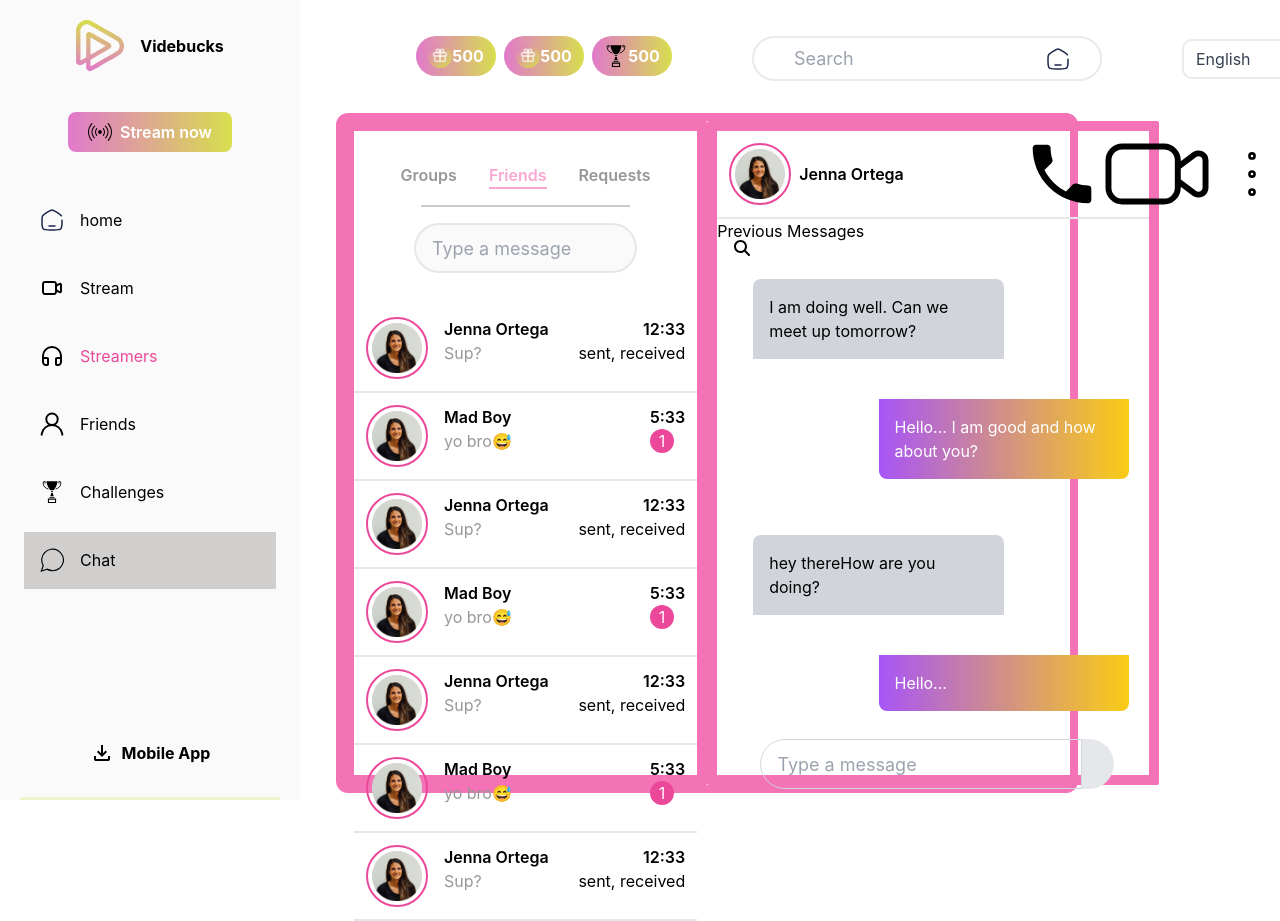
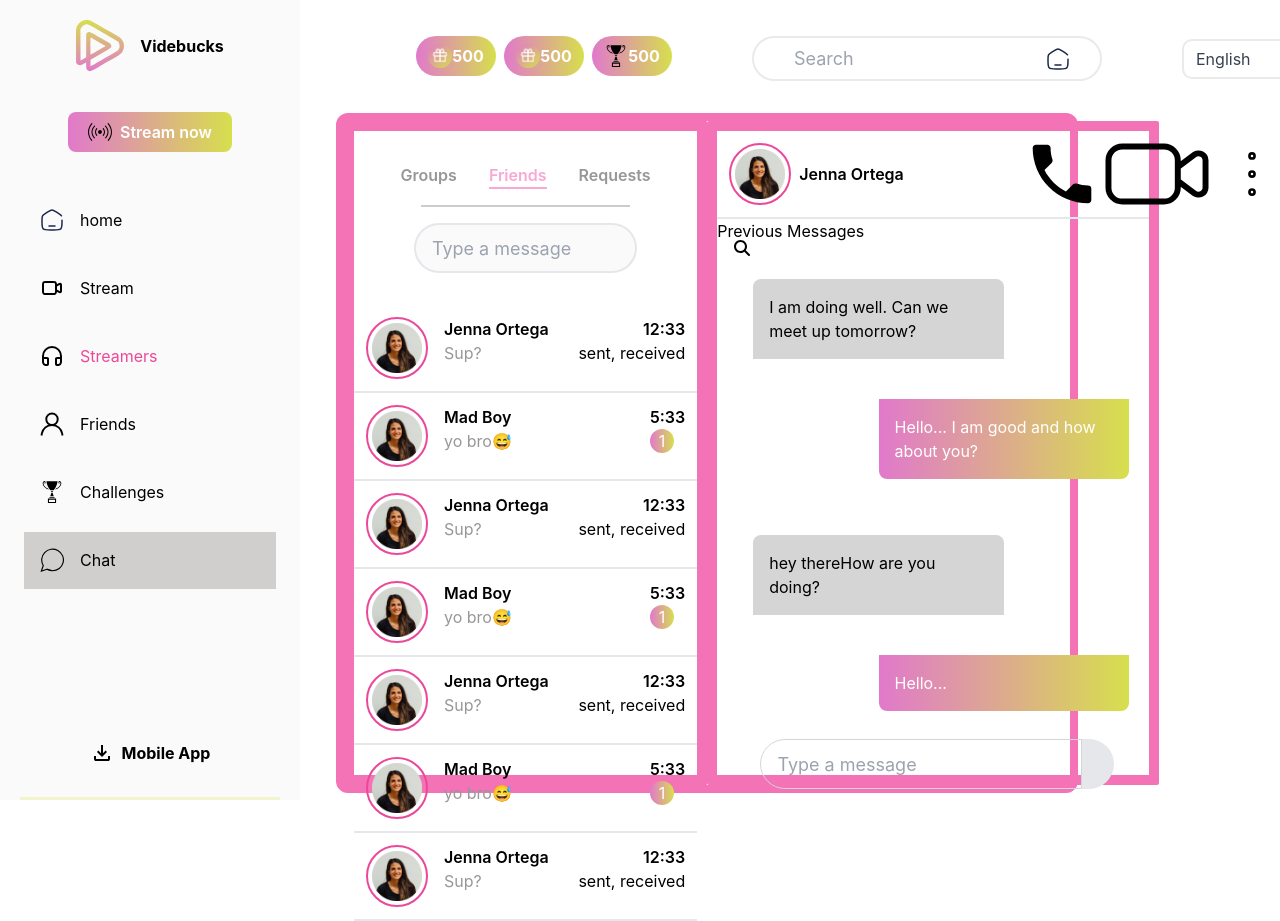
Before and after one commit to Mikepn02/live-streaming-platform, a React (Create React App) app: page /dashboard/chat in a window 1280 px wide. Shown: the top 921 px of the page. Built offline with nearby package versions, Linux system fonts and the light colour scheme.

Commit message:
changed the colors

```diff
--- a/src/components/cards/Messages.js
+++ b/src/components/cards/Messages.js
@@ -1,20 +1,22 @@
-import React from 'react';
+import React, { useState } from 'react';
+import { MessageArray } from '../../constants/index'
 
 const Messages = ({ message, reply }) => {
-  return (
-    <div className="max-w-xl mx-auto my-4 p-5 space-y-10">
-      <div className="flex">
-        <div className="w-2/3 p-4 bg-gray-300 rounded-tl-lg rounded-tr-lg">
-          {message}
+
+
+    return (
+        <div>
+            <div className='max-w-xl mx-auto my-4 space-y-10 p-5'>
+                <div className='flex'>
+                    <div className="w-2/3 p-4  bg-[#D5D5D5] rounded-tl-lg  rounded-tr-lg">{message}</div>
+                </div>
+                <div className='flex justify-end mb-4'>
+                    <div className=" w-2/3 p-4 bg-gradient-to-r from-[#E179CB] via-[#DCAB8D] to-[#D7DF4D] rounded-bl-lg rounded-br-lg text-white">{reply}</div>
+                </div>
+            </div>
+
         </div>
-      </div>
-      <div className="flex justify-end mb-4">
-        <div className="w-2/3 p-4 bg-gradient-to-r from-purple-500 to-yellow-400 rounded-bl-lg rounded-br-lg text-white">
-          {reply}
-        </div>
-      </div>
-    </div>
-  );
+    );
 };
 
 export default Messages;
--- a/src/components/cards/userMessagecard.js
+++ b/src/components/cards/userMessagecard.js
@@ -22,7 +22,7 @@ const UserMessagecard = ({ image, name, message, time, delivered }) => {
           messageRead ? (
             <p>{delivered}</p>
           ) : (
-            <button onClick={handleMarkAsRead} className='bg-pink-500 text-white rounded-full w-6 h-6'>1</button>
+            <button onClick={handleMarkAsRead} className='bg-gradient-to-r from-[#E179CB] via-[#DCAB8D] to-[#D7DF4D] text-white rounded-full w-6 h-6'>1</button>
           )
         ) : (
           <p>{delivered}</p>
```
